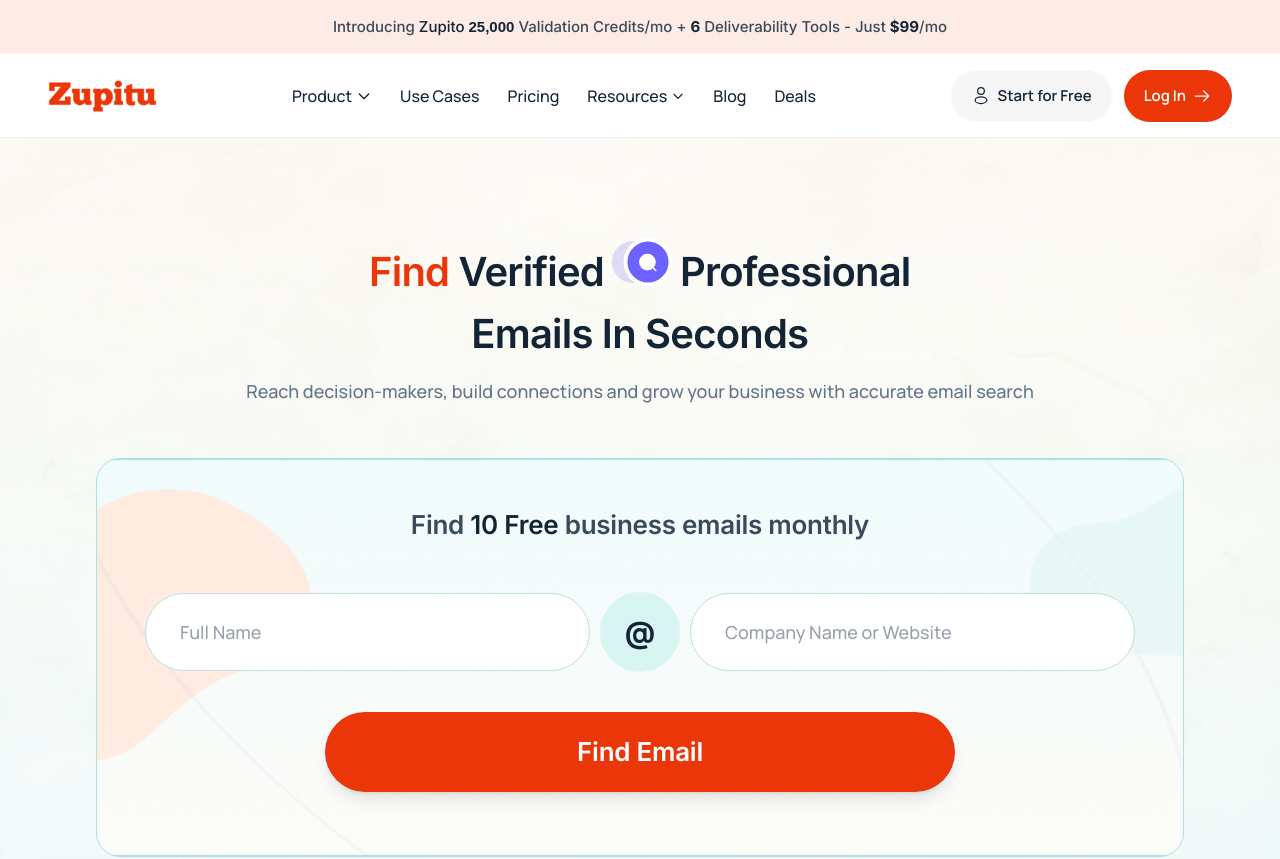
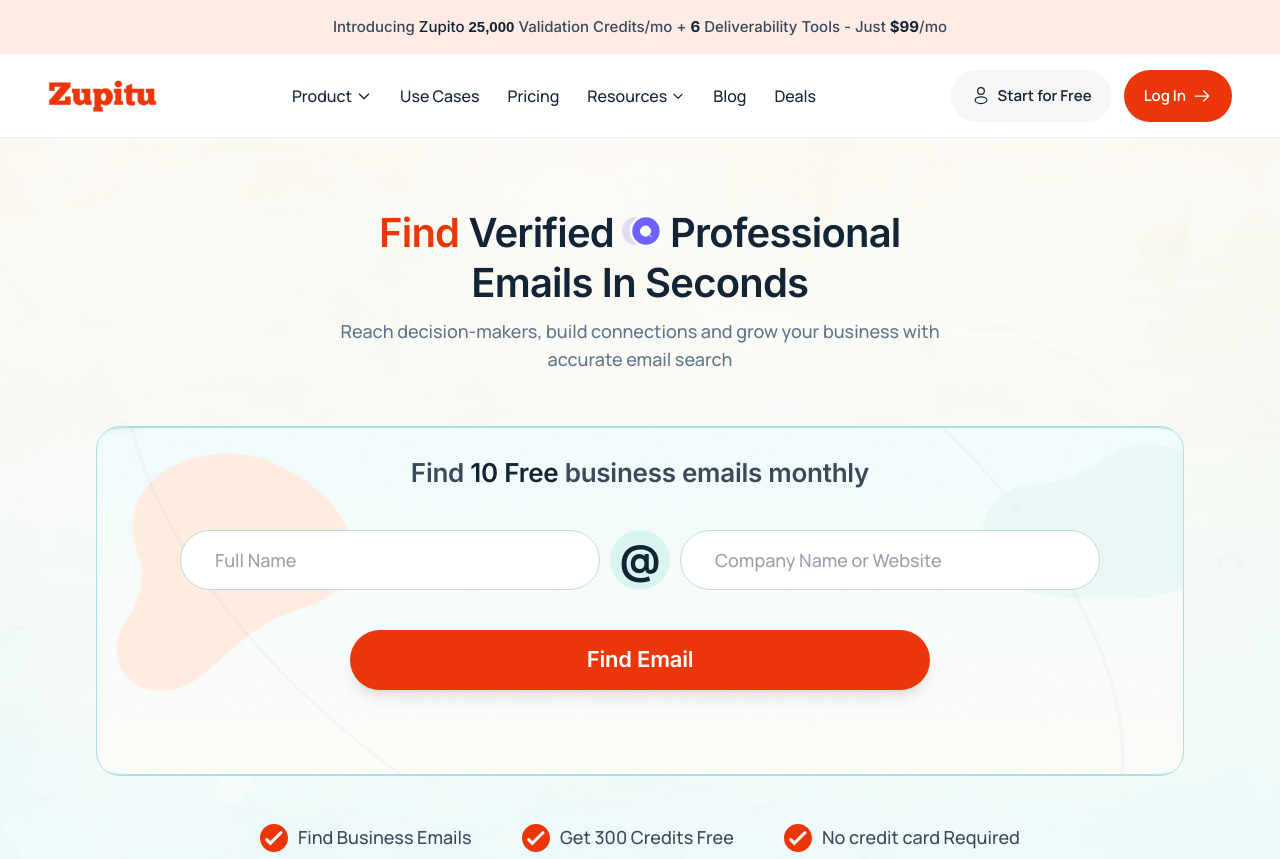
Before and after one commit to itfuturzMaharshi/zupito_website, a React (Vite) app: page /email-finder in a window 1280 px wide. Shown: the top 859 px of the page. Built offline with nearby package versions, Linux system fonts and the light colour scheme.

Commit message:
padding mannage both side of section

```diff
--- a/src/components/emailFinderPage/HeroSection.jsx
+++ b/src/components/emailFinderPage/HeroSection.jsx
@@ -10,7 +10,7 @@
     <section
       ref={sectionRef}
       data-animate="fade-up"
-      className="relative w-full flex items-center justify-center py-12 sm:py-16 md:py-20 lg:py-[90px] xl:py-[100px] bg-cover bg-center bg-no-repeat"
+      className="relative w-full flex items-center justify-center py-12 sm:py-16 md:py-18 bg-cover bg-center bg-no-repeat"
       style={{
         backgroundImage: "url(/images/email-finder-bg-img.png)",
       }}
@@ -19,10 +19,10 @@
       <div className="w-full max-w-full lg:max-w-[1362px] mx-auto px-4 sm:px-6 md:px-8 lg:px-12 xl:px-24 2xl:px-[150px]">
         <div className="w-full max-w-full lg:max-w-[1362px] mx-auto flex flex-col items-center">
           {/* Headline Section */}
-          <div className="w-full flex flex-col items-center gap-5 mb-[21px]">
+          <div className="w-full flex flex-col items-center gap-5 mb-[12px]">
             <h1
               data-animate-item
-              className="home-title text-center text-[#132436] font-['Inter'] font-bold capitalize flex flex-col gap-4 tracking-tight"
+              className="home-title text-center text-[#132436] font-['Inter'] font-extrabold capitalize flex flex-col gap-1 tracking-tight"
             >
               <div>
                 <span className="text-[#EB3609]">Find</span>{" "}
@@ -31,7 +31,7 @@
                   <img
                     src="/images/Success.svg"
                     alt="Success icon"
-                    className="shrink-0 w-[clamp(40px,5vw,60px)] h-auto"
+                    className="shrink-0 w-[40px] h-auto"
                   />
                 </span>
                 <span>Professional</span>
@@ -45,7 +45,7 @@
             <p
               data-animate-item
               style={{ transitionDelay: "0.08s" }}
-              className="home-description text-center text-[#62768B] font-['Manrope']"
+              className="home-description max-w-[610px] mx-auto text-center text-[#62768B] font-['Manrope']"
             >
               Reach decision-makers, build connections and grow your business
               with accurate email search
@@ -54,14 +54,14 @@
 
           {/* Form Container */}
           <div
-            className="w-full max-w-full rounded-[24px] border border-solid border-[#ABE0E4] overflow-hidden mt-8 bg-cover bg-center bg-no-repeat min-h-[380px]"
+            className="w-full max-w-full rounded-[24px] border border-solid border-[#ABE0E4] overflow-hidden mt-8 bg-cover bg-center bg-no-repeat min-h-[350px]"
             style={{
               backgroundImage: "url(/images/business-email-bg.png)",
             }}
           >
-            <div className="w-full h-full p-6 sm:p-8 md:p-10 lg:p-12 flex flex-col items-center">
+            <div className="w-full h-full px-6 pt-7 sm:px-8 md:px-10 lg:px-12 flex flex-col items-center">
               {/* Form Title */}
-              <div className="w-full max-w-full mb-[50px]">
+              <div className="w-full max-w-full mb-[40px]">
                 <h2
                   data-animate-item
                   className="home-subtitle text-center text-[#3A4A5A] font-['Inter']"
@@ -81,12 +81,12 @@
                     placeholder="Full Name"
                     value={fullName}
                     onChange={(e) => setFullName(e.target.value)}
-                    className="w-full sm:w-[461px] h-[78px] rounded-[58px] border border-[#C1DDDA] bg-white px-[34px] py-[24px] text-[#132436] placeholder:text-gray-400 focus:outline-none focus:ring-2 focus:ring-[#ABE0E4] transition-all font-['Manrope'] home-description"
+                    className="w-full sm:w-[420px] h-[60px] rounded-[58px] border border-[#C1DDDA] bg-white px-[34px] py-[24px] text-[#132436] placeholder:text-gray-400 focus:outline-none focus:ring-2 focus:ring-[#ABE0E4] transition-all font-['Manrope'] home-description"
                   />
 
                   {/* @ Icon Separator */}
-                  <div className="shrink-0 w-[60px] h-[60px] sm:w-[80px] sm:h-[80px] rounded-[60px] bg-[#D9F5F1] flex items-center justify-center p-[10px]">
-                    <span className="text-xl sm:text-2xl md:text-3xl font-bold text-[#132436]">
+                  <div className="shrink-0 w-[60px] h-[60px] rounded-[60px] bg-[#D9F5F1] flex items-center justify-center p-[10px]">
+                    <span className="text-[40px] font-bold text-[#132436]">
                       @
                     </span>
                   </div>
@@ -97,18 +97,18 @@
                     placeholder="Company Name or Website"
                     value={companyName}
                     onChange={(e) => setCompanyName(e.target.value)}
-                    className="w-full sm:w-[461px] h-[78px] rounded-[58px] border border-[#C1DDDA] bg-white px-[34px] py-[24px] text-[#132436] placeholder:text-gray-400 focus:outline-none focus:ring-2 focus:ring-[#ABE0E4] transition-all font-['Manrope'] home-description"
+                    className="w-full sm:w-[420px] h-[60px] rounded-[58px] border border-[#C1DDDA] bg-white px-[34px] py-[24px] text-[#132436] placeholder:text-gray-400 focus:outline-none focus:ring-2 focus:ring-[#ABE0E4] transition-all font-['Manrope'] home-description"
                   />
                 </div>
               </div>
 
               {/* Find Email Button */}
-              <div className="w-full max-w-full mb-[16px]">
+              <div className="w-full max-w-full">
                 <button
                   data-hover="lift"
-                  className="w-full sm:w-[630px] h-[80px] mx-auto rounded-[50px] bg-[#EB3609] flex items-center justify-center pt-4 pb-4 pl-6 pr-6 transition-all duration-300 shadow-lg cursor-pointer"
+                  className="w-full sm:w-[580px] h-[60px] mx-auto rounded-[50px] bg-[#EB3609] flex items-center justify-center pt-4 pb-4 pl-6 pr-6 transition-all duration-300 shadow-lg cursor-pointer"
                 >
-                  <span className="home-subtitle text-center font-['Inter'] text-white">
+                  <span className="home-subtitle text-[22px]! text-center font-['Inter'] text-white">
                     Find Email
                   </span>
                 </button>
--- a/src/components/homePage/ActionsPage.jsx
+++ b/src/components/homePage/ActionsPage.jsx
@@ -10,7 +10,7 @@
       className="relative w-full bg-[#FAFBFF] overflow-hidden mt-4!"
     >
       {/* Outer container mirrors HeroSection spacing rhythm */}
-      <div className="w-full  px-6! sm:px-8! md:px-12! lg:px-16! xl:px-24! 2xl:px-[150px]! py-10! lg:py-14!">
+      <div className="w-full  px-6! sm:px-8! md:px-12! lg:px-16! xl:px-24! 2xl:px-[170px]! py-10! lg:py-14!">
         <div className="max-w-[full] lg:max-w-[1362px] mx-auto relative">
           {/* Header copy */}
           <div className="text-center">
--- a/src/components/homePage/EmailFinder.jsx
+++ b/src/components/homePage/EmailFinder.jsx
@@ -10,7 +10,7 @@
       className="relative w-full bg-white overflow-hidden"
     >
       {/* Outer container - follow ActionsPage spacing rhythm */}
-      <div className="w-full px-6! sm:px-8! md:px-12! lg:px-16! xl:px-24! 2xl:px-[150px]! pt-10! sm:pt-12! md:pt-14! lg:pt-16! pb-10! lg:pb-16!">
+      <div className="w-full px-6! sm:px-8! md:px-12! lg:px-16! xl:px-24! 2xl:px-[170px]! pt-10! sm:pt-12! md:pt-14! lg:pt-16! pb-10! lg:pb-16!">
         <div className="max-w-[full] lg:max-w-[1362px] mx-auto">
           {/* First image: overall card container */}
           <div className="relative w-full bg-white  overflow-hidden">
--- a/src/components/homePage/EmailFinderWorks.jsx
+++ b/src/components/homePage/EmailFinderWorks.jsx
@@ -37,7 +37,7 @@
     >
       {/* Outer container spacing mirrors other homepage sections */}
       <div
-        className="w-full px-6! sm:px-8! md:px-12! lg:px-16! xl:px-24! 2xl:px-[150px]! py-12! lg:py-14! overflow-visible"
+        className="w-full px-6! sm:px-8! md:px-12! lg:px-16! xl:px-24! 2xl:px-[170px]! py-12! lg:py-14! overflow-visible"
         style={{ overflow: 'visible', minHeight: 'auto' }}
       >
         <div className="max-w-[full] lg:max-w-[1362px] mx-auto relative overflow-visible">
--- a/src/components/homePage/EmailPrecision.jsx
+++ b/src/components/homePage/EmailPrecision.jsx
@@ -10,7 +10,7 @@
       className="relative w-full bg-white overflow-hidden"
     >
       {/* Outer container mirrors ActionsPage spacing rhythm */}
-      <div className="w-full px-6! sm:px-8! md:px-12! lg:px-16! xl:px-24! 2xl:px-[150px]! pt-10! lg:pt-16!">
+      <div className="w-full px-6! sm:px-8! md:px-12! lg:px-16! xl:px-24! 2xl:px-[170px]! pt-10! lg:pt-16!">
         <div className="max-w-[full] lg:max-w-[1362px] mx-auto relative">
           {/* Main container - first image */}
           <div className="w-full max-w-[full] mx-auto h-auto  flex flex-col lg:flex-row lg:justify-between lg:items-center gap-6 md:gap-8 lg:gap-0">
--- a/src/components/homePage/EmailsVerified.jsx
+++ b/src/components/homePage/EmailsVerified.jsx
@@ -10,7 +10,7 @@
       className="relative w-full bg-white overflow-hidden"
     >
       {/* Outer container mirrors EmailPrecision spacing rhythm */}
-      <div className="w-full h-full px-6! sm:px-8! md:px-12! lg:px-16! xl:px-24! 2xl:px-[150px]! pt-10! lg:pt-16!">
+      <div className="w-full h-full px-6! sm:px-8! md:px-12! lg:px-16! xl:px-24! 2xl:px-[170px]! pt-10! lg:pt-16!">
         <div className="max-w-[full] lg:max-w-[1362px] mx-auto relative">
           {/* Main container - first image: width 1362px, height 624px, gap 24px */}
           <div className="w-full max-w-[full] mx-auto max-h-auto lg:h-[full] lg:flex items-stretch gap-6 md:gap-8">
--- a/src/components/homePage/FAQsPage.jsx
+++ b/src/components/homePage/FAQsPage.jsx
@@ -36,7 +36,7 @@
       style={{ background: 'var(--color-white-solid, #FFFFFF)' }}
     >
       {/* Outer container with responsive padding */}
-      <div className="w-full flex justify-center px-6! sm:px-8! md:px-12! lg:px-16! xl:px-24! 2xl:px-[150px]! pt-10! pb-4! lg:pt-14!">
+      <div className="w-full flex justify-center px-6! sm:px-8! md:px-12! lg:px-16! xl:px-24! 2xl:px-[170px]! pt-10! pb-4! lg:pt-14!">
         <div className="max-w-full mx-auto relative">
           {/* Header Section - max-width 1362px */}
           <div className="w-full lg:max-w-[1362px] mx-auto">
--- a/src/components/homePage/Footer.jsx
+++ b/src/components/homePage/Footer.jsx
@@ -13,7 +13,7 @@
       <div className="w-full flex justify-center px-6! py-6! sm:py-6! md:py-6!">
         {/* Background box with required properties */}
         <div
-          className="relative w-full max-w-full mx-auto rounded-[24px] overflow-hidden bg-no-repeat bg-cover bg-center py-12! sm:py-16! md:py-20! px-6! sm:px-8! md:px-12! lg:px-16! xl:px-24! 2xl:px-[150px]!"
+          className="relative w-full max-w-full mx-auto rounded-[24px] overflow-hidden bg-no-repeat bg-cover bg-center py-12! sm:py-16! md:py-20! px-6! sm:px-8! md:px-12! lg:px-16! xl:px-24! 2xl:px-[170px]!"
           style={{
             backgroundImage: "url('/images/footer-bg-img.png')",
             backgroundSize: "cover",
--- a/src/components/homePage/HeroSection.jsx
+++ b/src/components/homePage/HeroSection.jsx
@@ -36,7 +36,7 @@
         className="relative w-full overflow-hidden"
       >
         {/* Dots/backdrop spacing wrapper to mimic Figma breathing room */}
-        <div className="w-full px-6! sm:px-8! md:px-12! lg:px-16! xl:px-24! 2xl:px-[150px]! py-10! lg:py-0! xl:py-0">
+        <div className="w-full px-6! sm:px-8! md:px-12! lg:px-16! xl:px-24! 2xl:px-[170px]! py-10! lg:py-0! xl:py-0">
           <div className="max-w-[full] lg:max-w-[1362px] mx-auto relative">
             <div className="grid grid-cols-1 lg:grid-cols-2 items-center [@media(min-width:1024px)_and_(max-width:1279px)]:min-h-[calc(100vh-120px)]">
             {/* Copy */}
--- a/src/components/homePage/Productivity.jsx
+++ b/src/components/homePage/Productivity.jsx
@@ -10,7 +10,7 @@
       className="relative w-full bg-[#FAFBFF] overflow-hidden"
     >
       {/* Container rhythm mirrors ActionsPage */}
-      <div className="w-full px-6! sm:px-8! md:px-12! lg:px-16! xl:px-24! 2xl:px-[150px]! py-10! lg:py-14!">
+      <div className="w-full px-6! sm:px-8! md:px-12! lg:px-16! xl:px-24! 2xl:px-[170px]! py-10! lg:py-14!">
         <div className="max-w-[full] lg:max-w-[1362px] mx-auto">
           {/* Top copy row (second image sizing intent) */}
           <div className="grid grid-cols-1 lg:grid-cols-[1.2fr_1.0fr] items-start">
--- a/src/components/homePage/Teams.jsx
+++ b/src/components/homePage/Teams.jsx
@@ -10,7 +10,7 @@
       className="relative w-full bg-[#FDF9FB] overflow-hidden"
     >
       {/* Outer container spacing mirrors ActionsPage rhythm */}
-      <div className="w-full px-6! sm:px-8! md:px-12! lg:px-16! xl:px-24! 2xl:px-[150px]! py-12! lg:py-16!">
+      <div className="w-full px-6! sm:px-8! md:px-12! lg:px-16! xl:px-24! 2xl:px-[170px]! py-12! lg:py-16!">
         <div className="max-w-[full] lg:max-w-[1362px] mx-auto">
           {/* Top badge */}
           <div
--- a/src/components/homePage/WinningTeams.jsx
+++ b/src/components/homePage/WinningTeams.jsx
@@ -13,7 +13,7 @@
       <div className="w-full flex justify-center px-6! py-6! sm:py-6! md:py-6!">
         {/* Background box with required properties */}
         <div
-          className="w-full max-w-full mx-auto rounded-[24px] overflow-hidden bg-no-repeat bg-cover bg-center py-[50px]! xl:px-24! 2xl:px-[150px]!"
+          className="w-full max-w-full mx-auto rounded-[24px] overflow-hidden bg-no-repeat bg-cover bg-center py-[50px]! xl:px-24! 2xl:px-[170px]!"
           style={{
             backgroundImage: "url('/images/winning-teams-bg.png')",
             opacity: 1,
```
